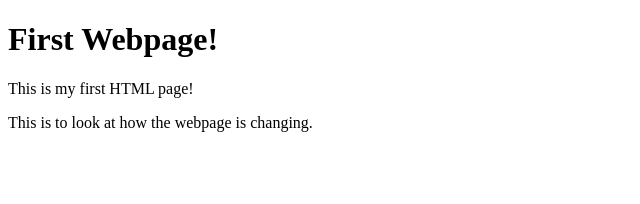
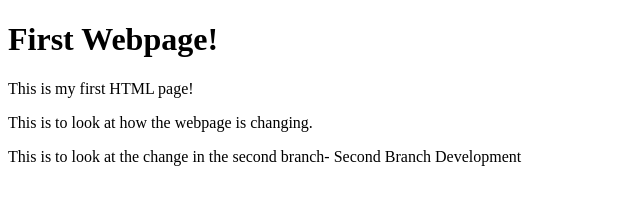
Before and after one commit to harshacrabs/ISM6335_GIT_Demo, a plain HTML site: page index.html in a window 1280 px wide. Shown: the whole page, without its empty margins (0-640 px from the left). Drawn offline with Linux system fonts and the light colour scheme.

Commit message:
Developer-1-Version 3

```diff
--- a/index.html
+++ b/index.html
@@ -5,5 +5,6 @@
         <h1>First Webpage!</h1>
         <p>This is my first HTML page!</p>
         <p>This is to look at how the webpage is changing.</p>
+        <p>This is to look at the change in the second branch- Second Branch Development</p>
     </body>
 </html>
```
